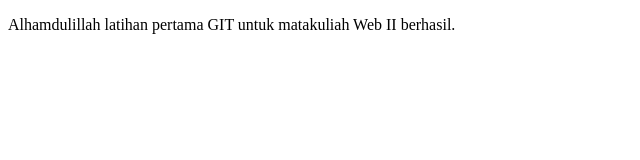
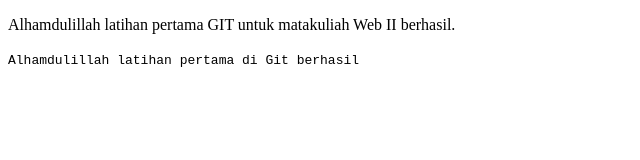
Before and after one commit to Inaten/latihan-git, a plain HTML site: page index.html in a window 1280 px wide. Shown: the whole page, without its empty margins (0-640 px from the left). Drawn offline with Linux system fonts and the light colour scheme.

Commit message:
penambahan elemen html code

```diff
--- a/index.html
+++ b/index.html
@@ -7,5 +7,6 @@
 </head>
 <body>
     <p>Alhamdulillah latihan pertama GIT untuk matakuliah Web II berhasil.</p>
+    <code>Alhamdulillah latihan pertama di Git berhasil</code>
 </body>
 </html>
```
